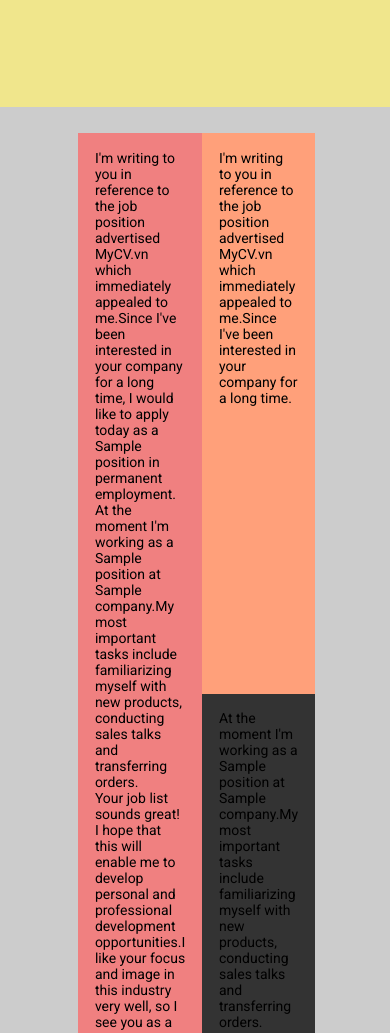
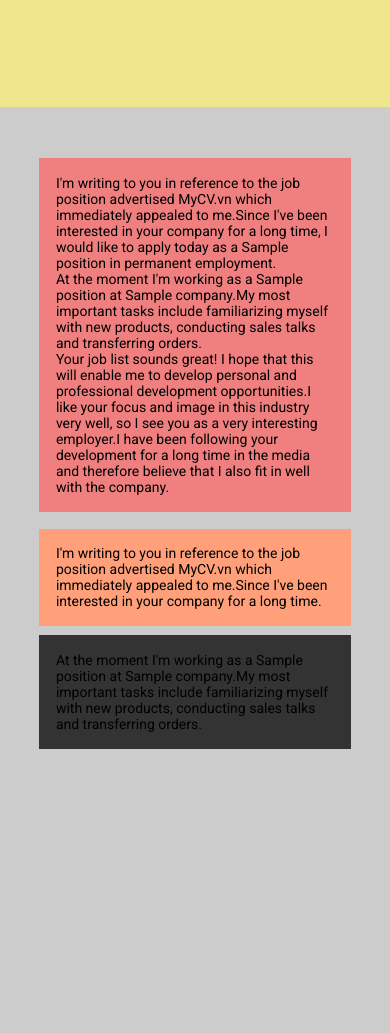
Before and after one commit to ntien176/Flex-ex, a plain HTML site: page index2.html in a window 390 px wide. Shown: the part 2460-3493 px from the top of the page. After the commit the page ends 3229 px from the top, so only its background shows below. Drawn offline with Linux system fonts and the light colour scheme.

Commit message:
do the responsive interact

```diff
--- a/style2.css
+++ b/style2.css
@@ -204,3 +204,14 @@ body {
 .second-one div:nth-of-type(2){
     background-color: rgb(51, 51, 51);
 }
+
+@media (max-width: 700px){
+    .box-content {
+        flex-direction: column;
+        width: 80%;
+    margin-top: 5vh;
+    }
+    .box-content div {
+        margin-top: 1vh;
+    }
+}
```
